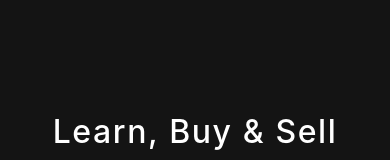
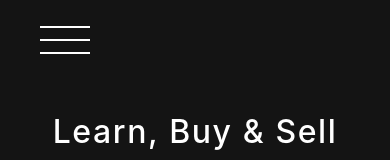
Before and after one commit to Evgen31rus/Crypto, a React (Create React App) app: page / in a window 390 px wide. Shown: the top 160 px of the page. Built offline with nearby package versions, Linux system fonts and the light colour scheme; no server answers.

Commit message:
add components BurgerMenu

```diff
--- /dev/null
+++ b/src/Components/BurgerMenu.tsx
@@ -0,0 +1,9 @@
+export default function BurgerMenu(){
+return(
+    <div className={`w-50px h-[40px] hidden justify-around relative sm:flex-col sm:flex`} >
+    <div className={` w-[50px] h-[2px] bg-[#ffffff] transition-all duration-300 `}></div>
+    <div className={` w-[50px] h-[2px] bg-[#ffffff] transition-all duration-150  `}></div>
+    <div className={` w-[50px] h-[2px] bg-[#ffffff] transition-all duration-300 `}></div>
+    </div>
+)
+}
--- a/src/Components/NavBar.tsx
+++ b/src/Components/NavBar.tsx
@@ -1,10 +1,11 @@
 import accountSVG from '../svg/nav/account.svg'
 import { HandySvg } from 'handy-svg'
+import BurgerMenu from './BurgerMenu'
 
 export default function NavBar(){
     return(
-        <div className={`w-[80%] max-w-[1200px] h-[80px] flex justify-between bg-[#141414] text-white items-center fixed z-50`}>
-
+        <div className={`w-[80%] max-w-[1200px] h-[80px] flex justify-between bg-[#141414] text-white items-center fixed z-50 sm:w-[100%] sm:pl-10`}>
+<BurgerMenu/>
 <div className={`w-[40%] text-[0.8rem] md:w-[70%] sm:hidden`}>
 <ul className={`w-[100%] flex justify-around`}>
     <li>Logo</li>
@@ -20,7 +21,7 @@ export default function NavBar(){
 <li>Assets</li>
 <li>Trades</li>
 </ul>
-<button className={`icon text-[0.8rem] relative overflow-hidden border-[2px] border-[#EF443B] w-[70px] transition-all duration-300 rounded-xl h-[35px] hover:bg-[#EF443B]`}>Sign in</button>
+<button className={`icon text-[0.8rem] relative overflow-hidden border-[2px] border-[#EF443B] w-[70px] transition-all duration-300 rounded-xl h-[35px] hover:bg-[#EF443B] `}>Sign in</button>
 <div className={`cursor-pointer w-[50px] h-[50px] flex justify-center itrms-center rounded-full bg-[#FF6F00] sm:hidden`}>
 <HandySvg src={accountSVG} className={`w-[60%] h-[100%]`}/>
 </div>
```
